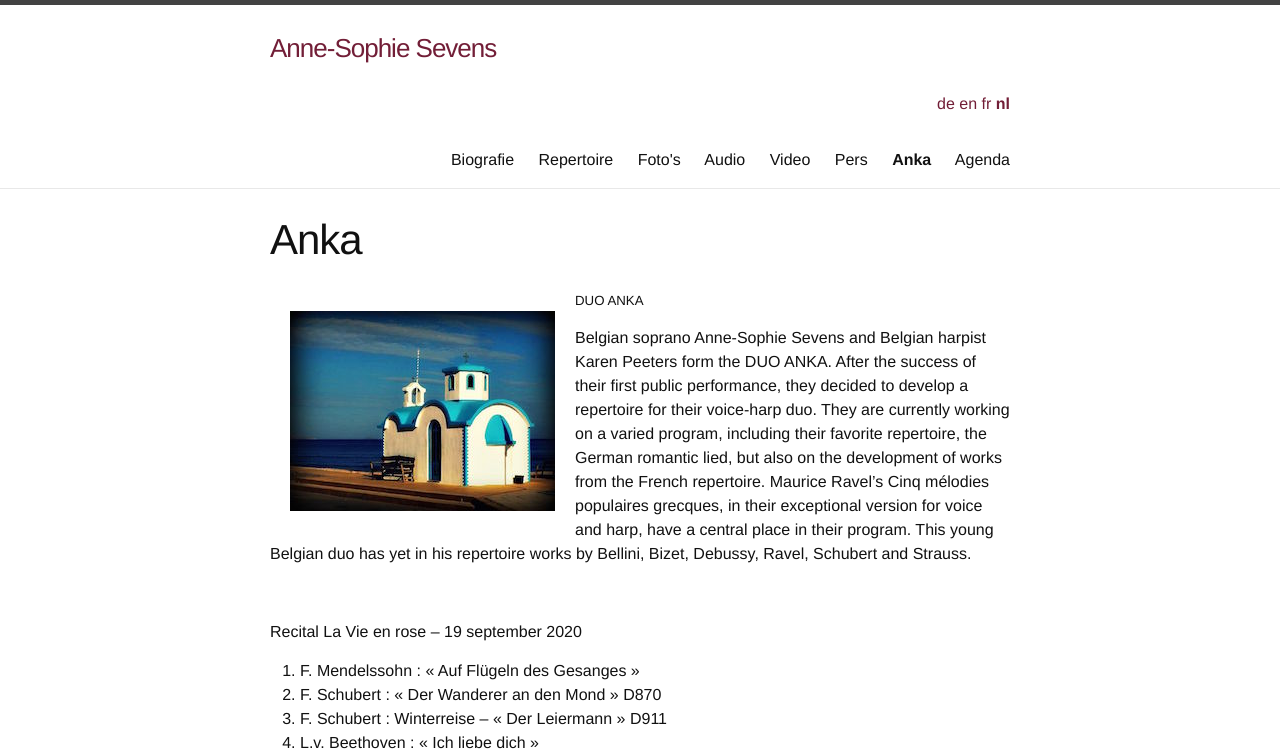
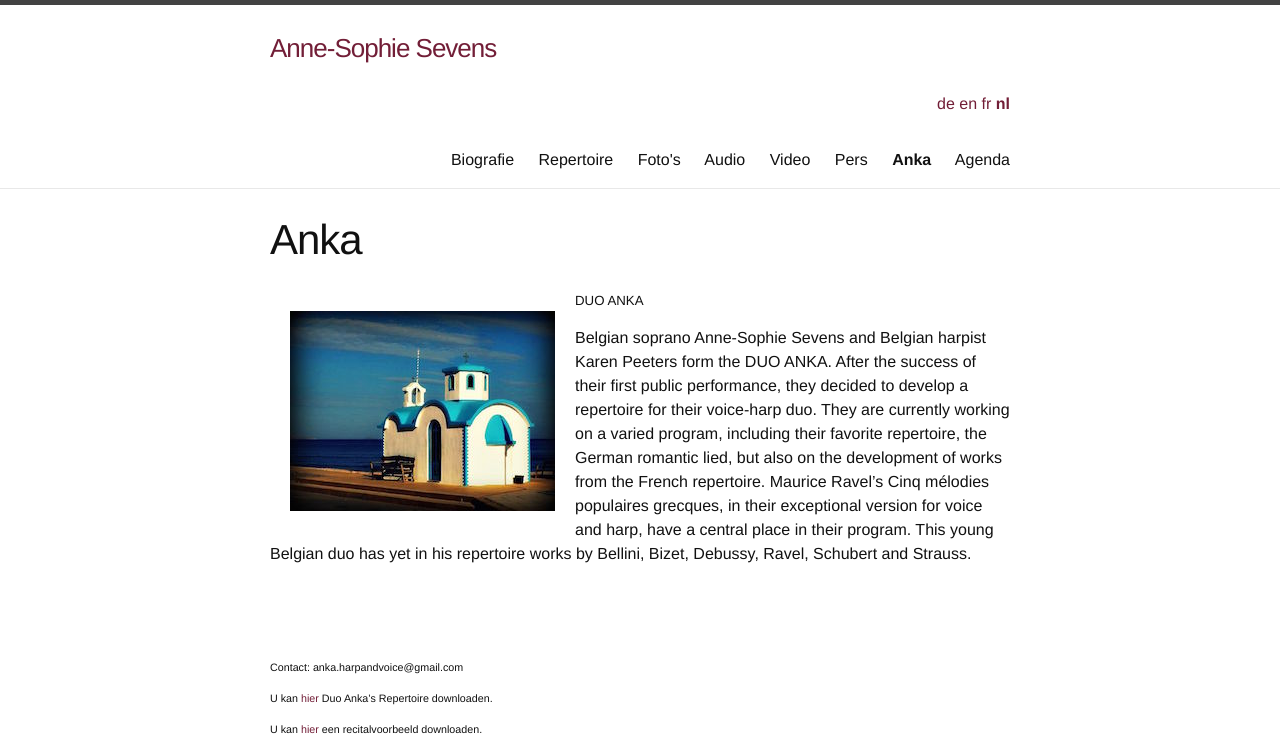
Before and after one commit to annesophie-sevens/annesophie-sevens.github.io, a Jekyll site: the page built from anka-nl.md, in a window 1280 px wide and 1400 px high. Shown: the top 752 px of the window. Built offline with Jekyll 4.4.1, drawn with Linux system fonts in a browser that asks for light colours; nearby versions of some CDN libraries; some of the changed text lies outside the part shown; grey boxes are pictures that could not be loaded.

Commit message:
Update anka-nl.md

```diff
--- a/anka-nl.md
+++ b/anka-nl.md
@@ -15,37 +15,12 @@
 
 &nbsp;
 
-
-Recital La Vie en rose – 19 september 2020
-
-1. F. Mendelssohn : « Auf Flügeln des Gesanges »
-2. F. Schubert : « Der Wanderer an den Mond » D870
-3. F. Schubert : Winterreise – « Der Leiermann » D911
-4. L.v. Beethoven : « Ich liebe dich »
-5. R. Schumann : « Die Lotosblume » – Myrten Op. 25 n°7
-6. R. Schumann : « In der Fremde » – Liederkreis Op. 39 n°1
-7. R. Schumann : « Mondnacht » – Liederkreis Op. 39 n°5
-8. R. Schumann : « Ich grolle nicht » – Op. 48 n°7
-9. R. Strauss : « Morgen » Op. 27 n°4
-10. R. Strauss : « Zueignung » Op. 10 n°1
-11. Solo Karen
-12. C. Debussy (°1862): « Beau soir »
-13. H. Berlioz (°1803): « Villanelle »
-14. M. Ravel (°1875): Cinq mélodies populaires grecques n°2 « Là-bas, vers lʼéglise »
-15. M. Ravel (°1875): Cinq mélodies populaires grecques n°3 « Quel galant mʼest comparable ? »
-16. M. Ravel (°1875): Cinq mélodies populaires grecques n°5 « Tout gai! »
-17. J. Massenet (°1842): « Sérénade dʼAutomne »
-18. V. Bellini (°1801): « Per pietà, bel idol moi » – Sei Ariette n°5
-19. V. Bellini (°1801): « Vaga luna »
-20. G. Donizetti (°1797): « Mi voglio fa ʻna casa »
-21. E. Piaf : « La Vie en rose »
-
 &nbsp;
-
-###### <a href="https://www.casaveronica.net/events/duo-anka" target="_blank">More info & Tickets</a>
 
 ###### Contact: anka.harpandvoice@gmail.com
 
 ###### U kan [hier]({{ site.baseurl }}/assets/DuoAnkaEvent.pdf) Duo Anka's Repertoire downloaden.
 
+###### U kan [hier]({{ site.baseurl }}/assets/DuoAnka.pdf) een recitalvoorbeeld downloaden.
+
 <iframe width="560" height="315" src="https://www.youtube.com/embed/J-TRcDCDUyA?rel=0" frameborder="0" allowfullscreen></iframe>
```
